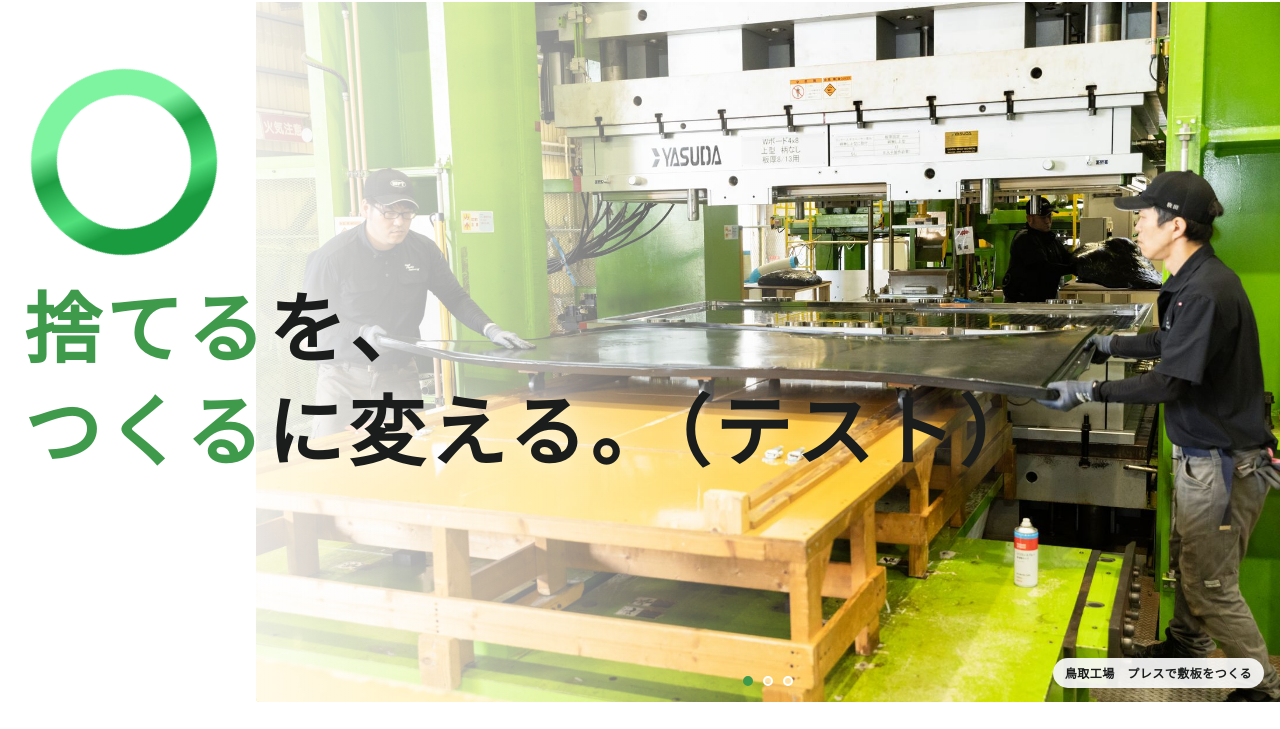
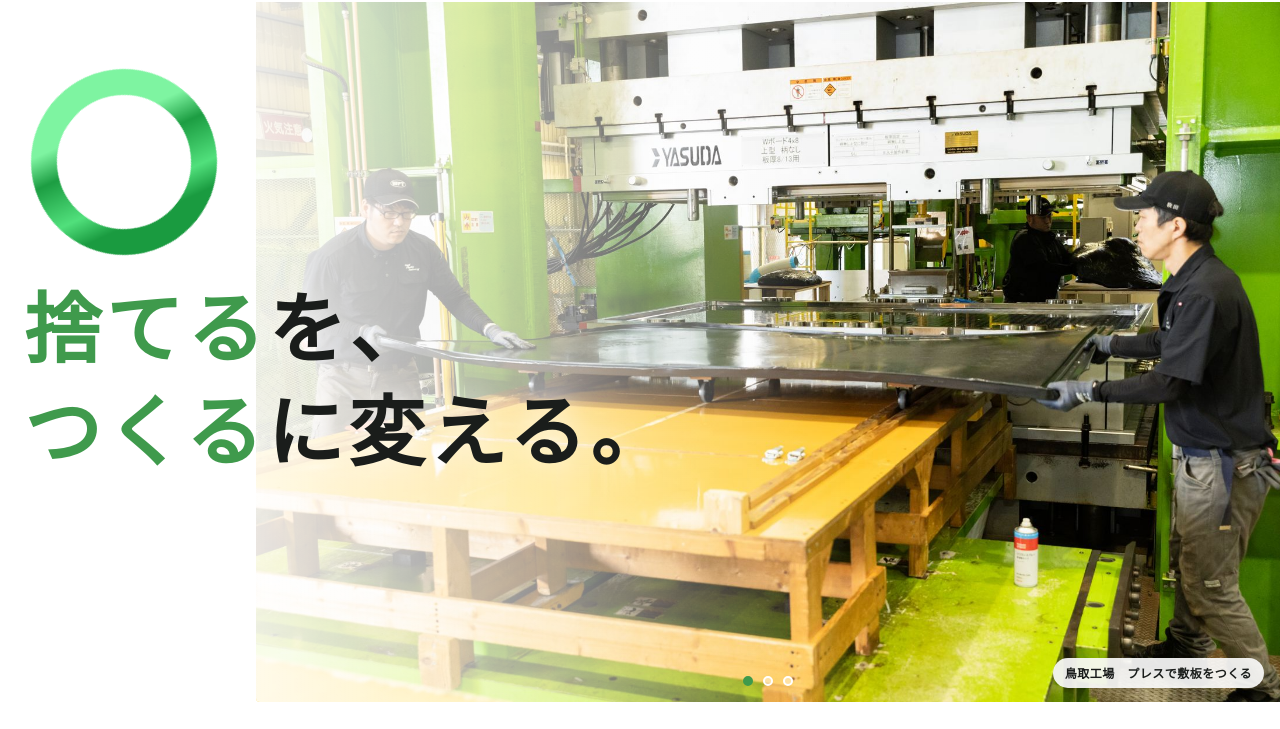
Before and after one commit to Towa0831/check, a plain HTML site: page site/index.html in a window 1280 px wide. Shown: the part 71-800 px from the top of the page. Drawn offline with Linux system fonts and the light colour scheme.

Commit message:
Revert "トップの見出しに（テスト）を追加" (#3)

```diff
--- a/site/index.html
+++ b/site/index.html
@@ -41,7 +41,7 @@
     </linearGradient></defs><circle class="pc_hidden" cx="100" cy="100" r="80" fill="none" stroke="url(#rg1)" stroke-width="22"/><circle class="mb_hidden" cx="100" cy="100" r="80" fill="none" stroke="url(#rg1)" stroke-width="26"/>
     </svg>
   </div>
-  <h1 class="th-copy"><span class="g">捨てる</span>を、<br><span class="g">つくる</span>に変える。（テスト）</h1>
+  <h1 class="th-copy"><span class="g">捨てる</span>を、<br><span class="g">つくる</span>に変える。</h1>
 </section>
 
 <section class="sec philosophy"><div class="container ph-grid">
```
